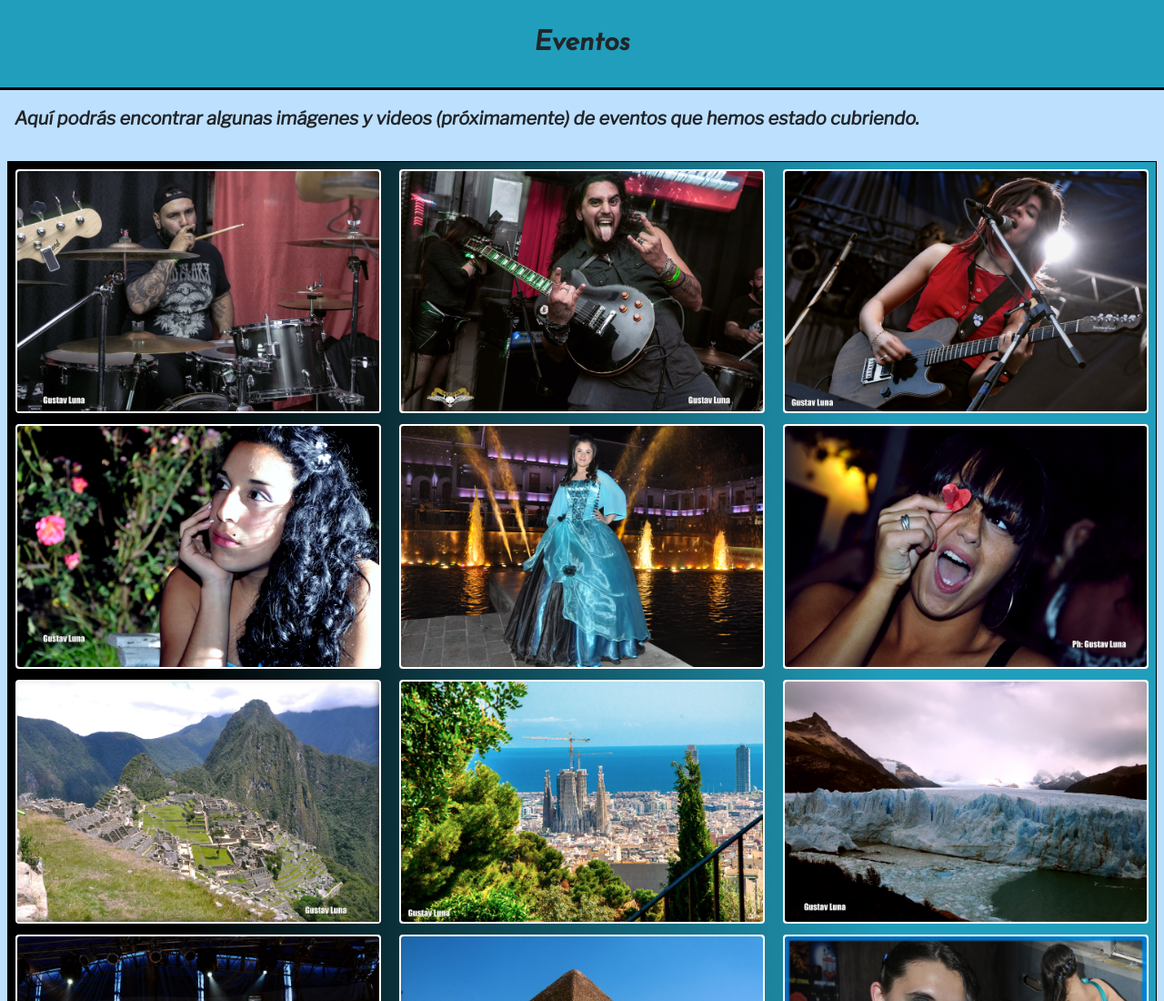
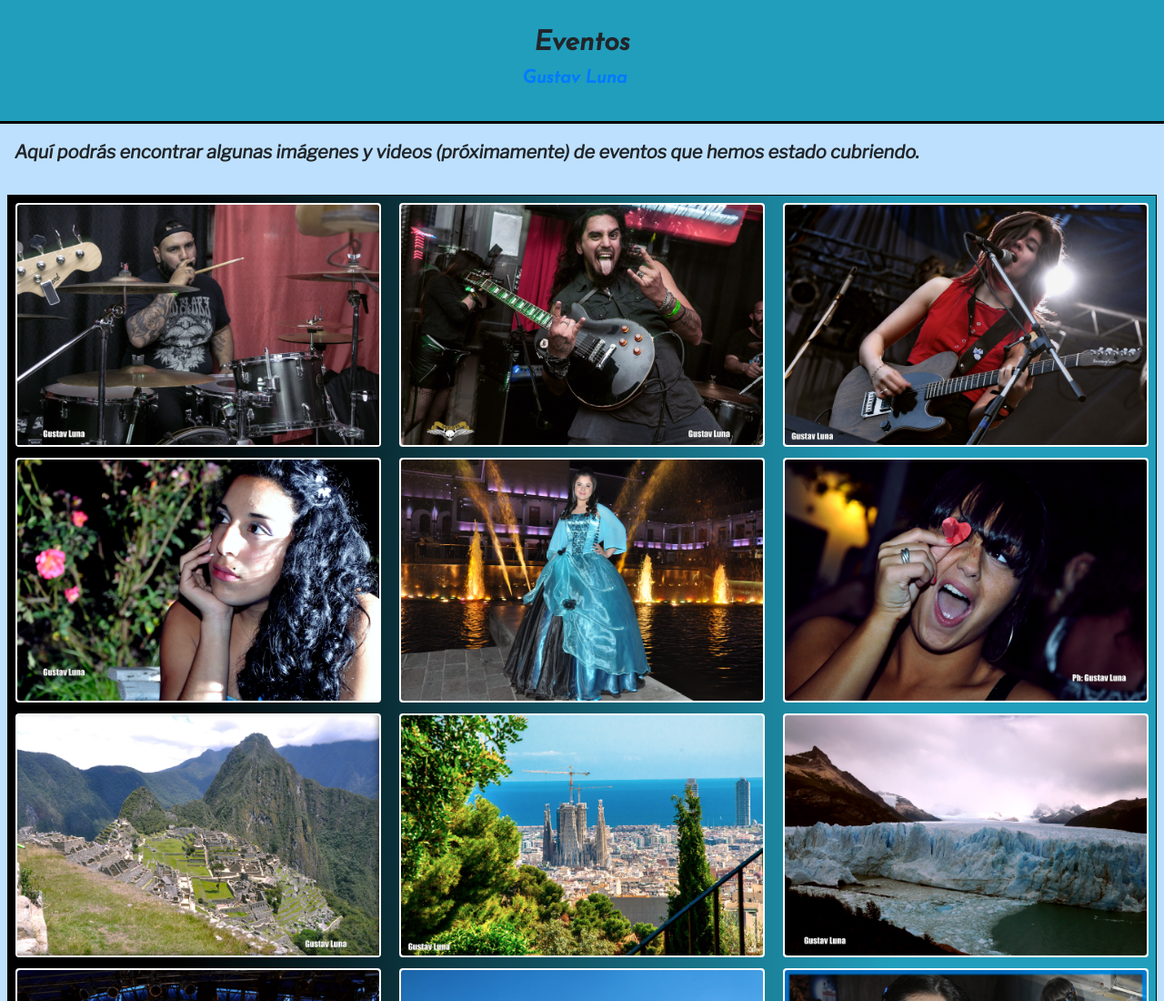
Before and after one commit to GustavLuna/Clase15, a plain HTML site: page eventos.html in a window 1280 px wide. Shown: the top 1100 px of the page at 91% size. Drawn offline with nearby package versions, Linux system fonts and the light colour scheme.

Commit message:
agregando eventos

```diff
--- a/eventos.html
+++ b/eventos.html
@@ -4,18 +4,21 @@
 	<!-- Required meta tags -->
 	<meta charset="utf-8">
 	<meta name="viewport" content="width=device-width, initial-scale=1, shrink-to-fit=no">
-	<meta name=description content="Gustav Luna - Fotografia porfesional, seccion fotos, videos">
-	<meta name=keywords content="recitales, 15 años, paisajes, eventos sociales">
+	<meta name=description content="Algunas fotos de nuestros clientes.">
+	<meta name=keywords content="RECITALES, 15 AÑOS, PAISAJES, RECITALES, BANDAS.">
 	<link href="https://fonts.googleapis.com/css2?family=Josefin+Sans:ital,wght@1,200;1,400&display=swap" rel="stylesheet">
 	<link rel="preconnect" href="https://fonts.gstatic.com">
 	<link href="https://fonts.googleapis.com/css2?family=Libre+Franklin:ital@1&display=swap" rel="stylesheet">
 	<link rel="stylesheet" href="https://cdn.jsdelivr.net/npm/bootstrap@4.5.3/dist/css/bootstrap.min.css">
 	<link rel="stylesheet" type="text/css" href="css/estilos.css">
 
-	<title>Fotografias de quince, paisajes, bodas, recitales.</title>
+	<title>Fotografías de quince, paisajes, bodas, recitales.</title>
 </head>
 <body>
-	<h3 class="Formulariotext">Eventos</h3>
+	<h3 class="Formulariotext">Eventos
+	        <div class="cardheader card__cardheader EventoS">
+            <a class="navbar-brand card__cardheader--navbar-brand" href="index.html">Gustav Luna</a></h3>
+        </div>
 	<div class="EstiloEventos">
 		<p>Aquí podrás encontrar algunas imágenes y videos (próximamente) de eventos que hemos estado cubriendo.</p>
 	</div>
```
